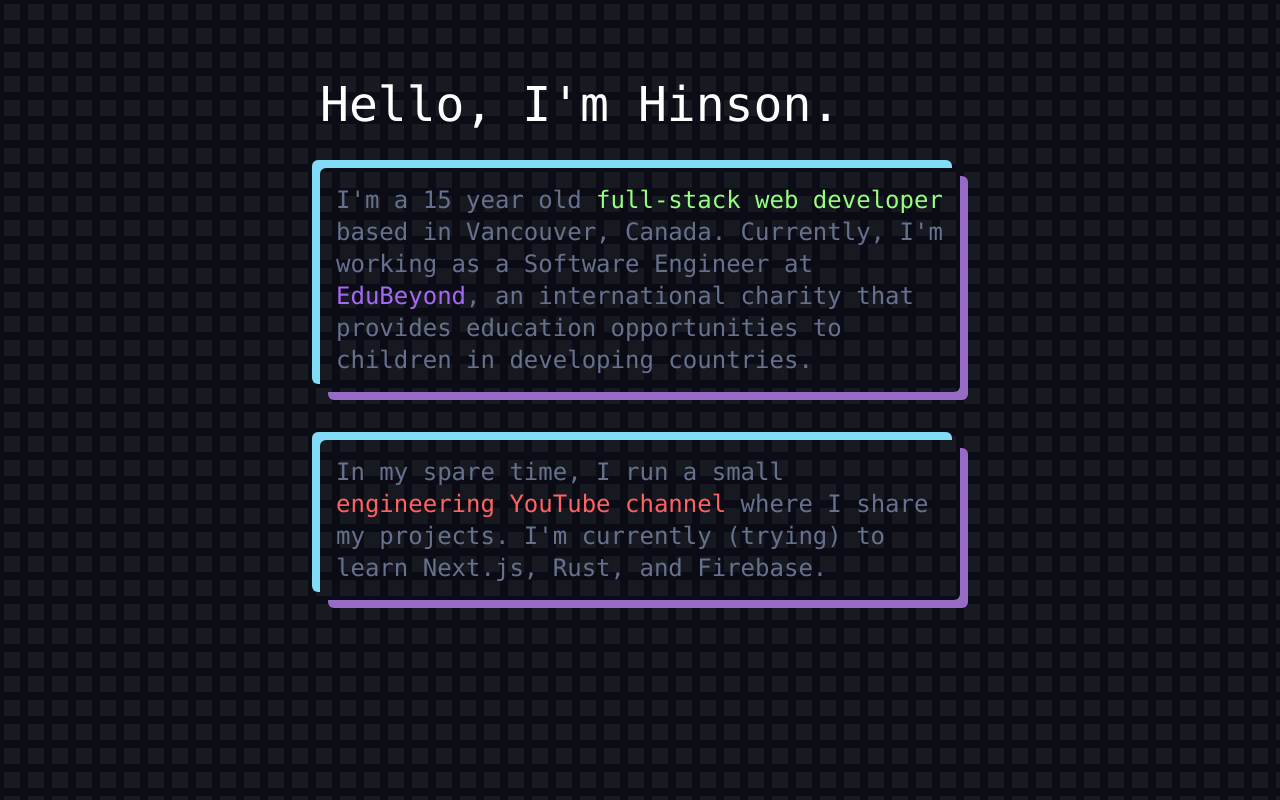
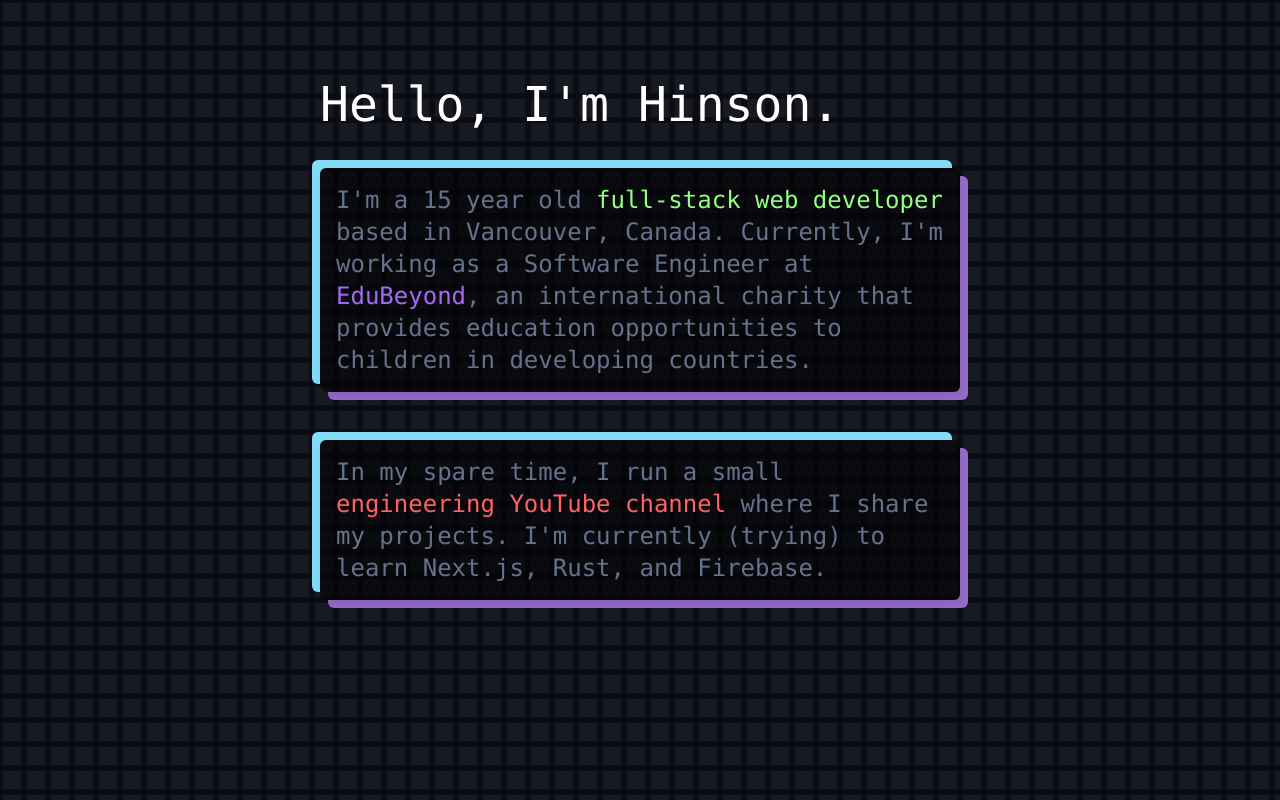
Before and after one commit to flatypus/flatypus.me, a Next.js app: page /index_dep in a window 1280 px wide. Built offline with nearby package versions, Linux system fonts and the light colour scheme.

Commit message:
made canvas component instead of pag

```diff
--- a/components/box.tsx
+++ b/components/box.tsx
@@ -6,7 +6,7 @@
       }}
       className="rounded-md"
     >
-      <div className="p-4 rounded-sm bg-cover font-mono font-medium text-[#66728d] drop-shadow-lg">
+      <div className="p-4 rounded-lg bg-cover bg-[#00000083] font-mono font-medium text-[#66728d] drop-shadow-lg">
         {children}
       </div>
     </div>
--- a/pages/test.tsx
+++ b/components/canvas.tsx
@@ -7,9 +7,9 @@
   const [stack, setStack] = useState([]);
   const [canvasSize, setCanvasSize] = useState([]);
   const ss = 24;
-  const bs = 4;
+  const bs = 3;
   const trail = 80;
-  const colarray = generateColor("0f1e3f", "6C7FF5", trail);
+  const colarray = generateColor("0f1e3f", "603BFF", trail);
   const makepoints = (radius) => {
     const points = [];
     for (let x = 0; x <= radius; x++) {
--- a/pages/index_dep.tsx
+++ b/pages/index_dep.tsx
@@ -8,7 +8,7 @@
 import SlideLeft from "../components/slideleft";
 import SlideRight from "../components/slideright";
 import Delay from "../components/delay";
-import Canvas from "./test";
+import Canvas from "../components/canvas";
 
 function Home() {
   //  hex codes:
```
